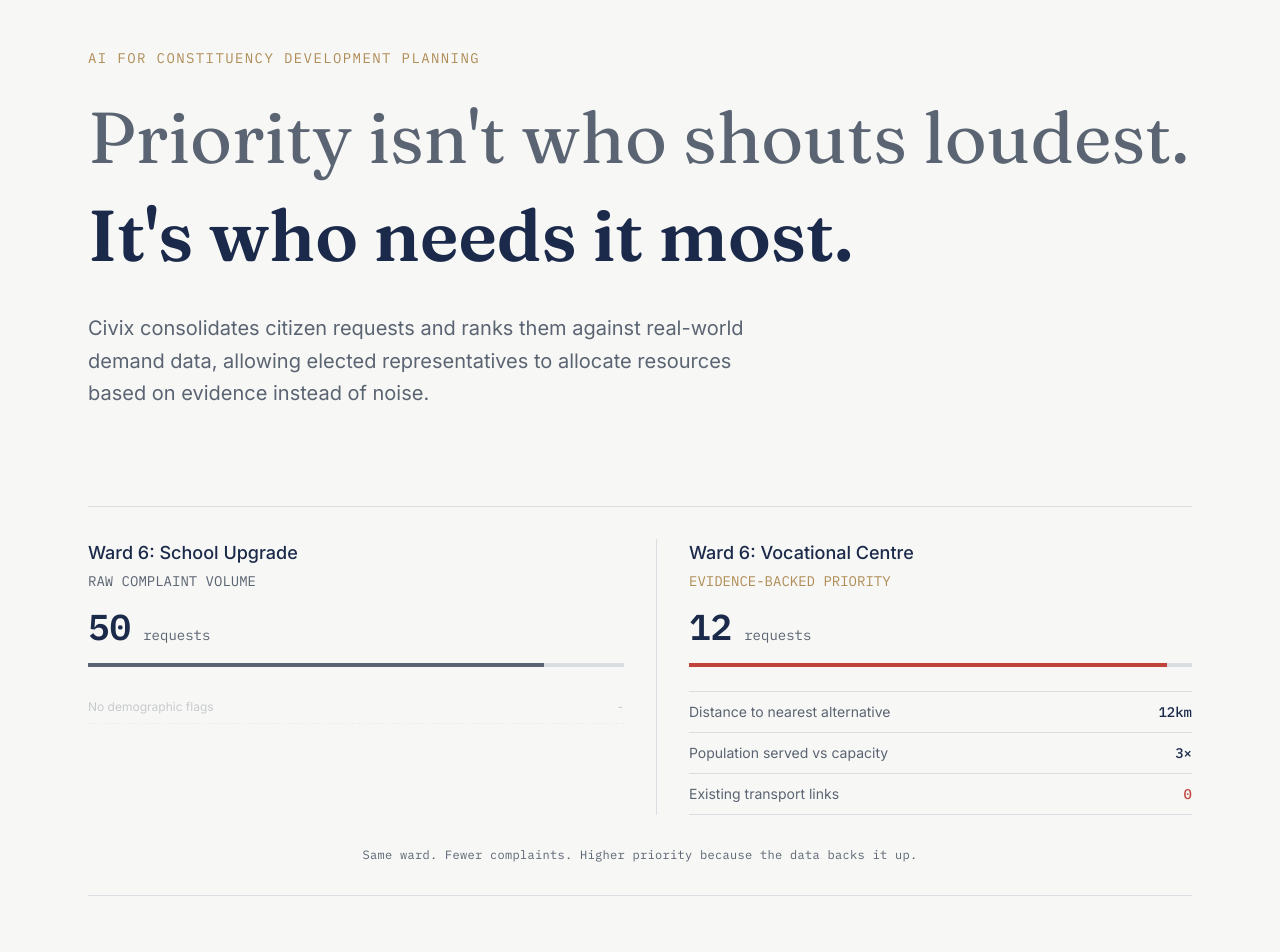
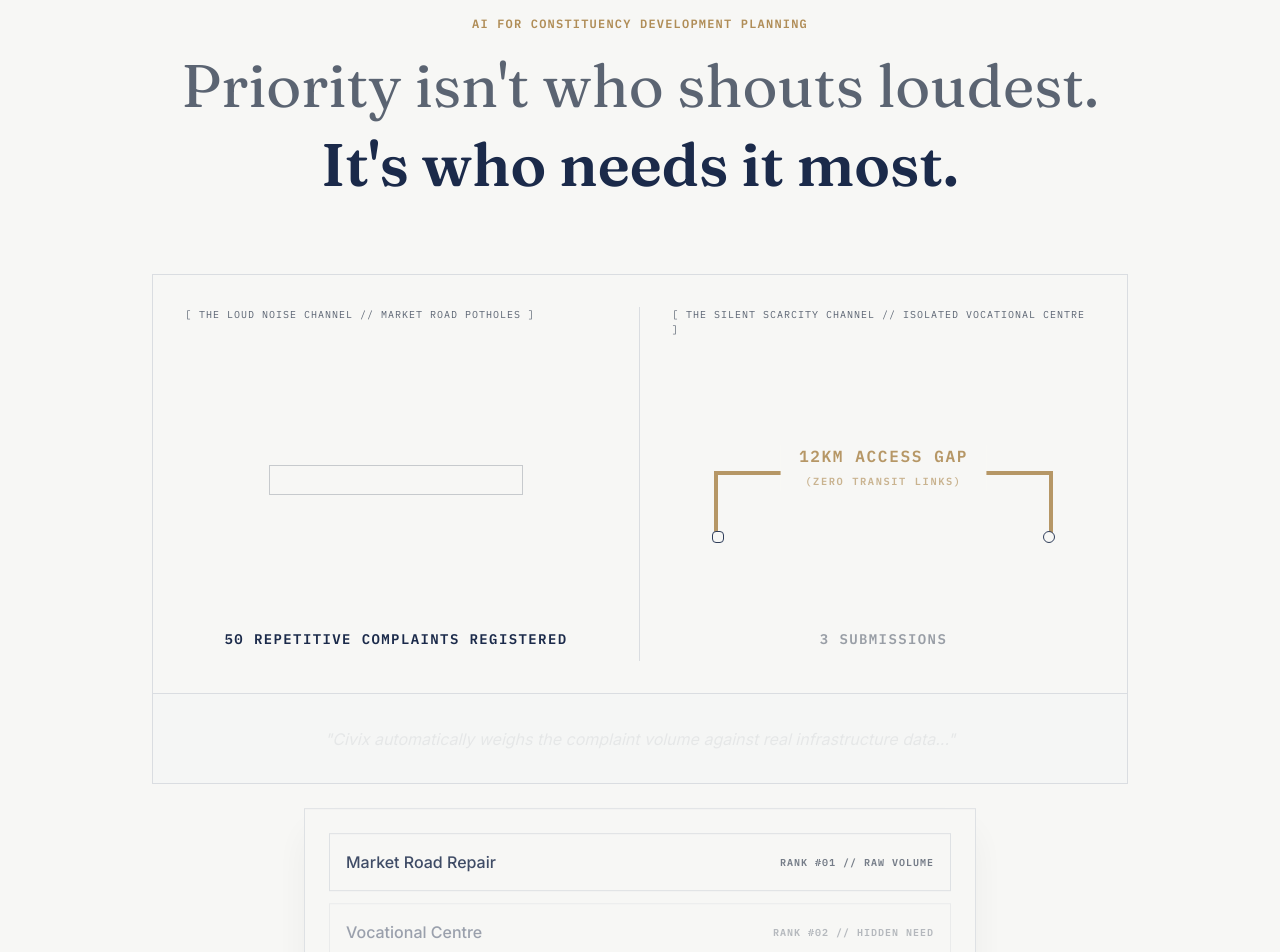
Before and after one commit to soumya-narang/Code-for-community, a React (Vite) app: page / in a window 1280 px wide. Shown: the part 80-1032 px from the top of the page. Built offline with nearby package versions, Linux system fonts and the light colour scheme.

Commit message:
feat: implement animated visual simulation hero and demo labels

```diff
--- a/src/components/CivixLogo.tsx
+++ b/src/components/CivixLogo.tsx
@@ -31,7 +31,7 @@ export const CivixLogo = ({ className = "h-12 w-auto", ...props }: React.SVGProp
           strokeWidth="2.5"
           strokeLinecap="round"
         />
-        {/* The Seal — Data-driven alignment point (the 'i' dot) */}
+        {/* The Seal - Data-driven alignment point (the 'i' dot) */}
         <circle
           cx="28"
           cy="9"
--- a/src/components/home/Hero.tsx
+++ b/src/components/home/Hero.tsx
@@ -1,156 +1,253 @@
-import React from 'react';
-import { motion } from 'framer-motion';
+import React, { useState, useEffect } from 'react';
+import { motion, AnimatePresence } from 'framer-motion';
+
+type Stage = 'conflict' | 'scanner' | 'evidence';
 
 const Hero: React.FC = () => {
+  const [stage, setStage] = useState<Stage>('conflict');
+  const [count, setCount] = useState(0);
+  const [isSorted, setIsSorted] = useState(false);
+  const [fadeOpacity, setFadeOpacity] = useState(1);
+
+  // Master Simulation Loop
+  useEffect(() => {
+    let timers: NodeJS.Timeout[] = [];
+
+    const runLoop = () => {
+      setFadeOpacity(1);
+      setStage('conflict');
+
+      timers.push(setTimeout(() => {
+        setStage('scanner');
+      }, 4000));
+
+      timers.push(setTimeout(() => {
+        setStage('evidence');
+        setIsSorted(false);
+        timers.push(setTimeout(() => setIsSorted(true), 800));
+      }, 6000));
+
+      timers.push(setTimeout(() => {
+        setFadeOpacity(0);
+      }, 9500));
+
+      timers.push(setTimeout(() => {
+        runLoop();
+      }, 10000));
+    };
+
+    runLoop();
+
+    return () => {
+      timers.forEach(t => clearTimeout(t));
+    };
+  }, []);
+
+  // Rapid Count Animation during Conflict Stage
+  useEffect(() => {
+    let interval: NodeJS.Timeout;
+    if (stage === 'conflict') {
+      setCount(0);
+      let c = 0;
+      interval = setInterval(() => {
+        c++;
+        if (c <= 50) {
+          setCount(c);
+        } else {
+          clearInterval(interval);
+        }
+      }, 40); // Counts to 50 in 2s
+    } else {
+      setCount(50);
+    }
+    return () => clearInterval(interval);
+  }, [stage]);
+
+  const springProps = { type: 'spring', stiffness: 200, damping: 25 };
+
   return (
-    <section className="min-h-screen pt-32 pb-20 px-6 flex flex-col justify-center max-w-6xl mx-auto">
+    <section className="min-h-screen pt-24 pb-48 px-6 flex flex-col justify-center max-w-5xl mx-auto overflow-visible relative">
 
-      <div className="mb-16 md:mb-24">
-        <motion.p
-          className="font-mono text-xs md:text-sm uppercase tracking-widest text-seal mb-6"
-          initial={{ opacity: 0, y: 10 }}
-          animate={{ opacity: 1, y: 0 }}
-          transition={{ duration: 0.5, delay: 0.1 }}
-        >
+      {/* Intro Headline */}
+      <div className="mb-12 text-center relative z-20">
+        <p className="font-mono text-xs font-bold uppercase tracking-widest text-[var(--seal)] mb-4">
           AI for Constituency Development Planning
-        </motion.p>
-
-        <motion.h1
-          className="font-display text-4xl md:text-6xl lg:text-7xl leading-tight md:leading-tight mb-8"
-          initial={{ opacity: 0, y: 20 }}
-          animate={{ opacity: 1, y: 0 }}
-          transition={{ duration: 0.6, delay: 0.2 }}
-        >
+        </p>
+        <h1 className="font-display text-4xl md:text-5xl lg:text-6xl leading-tight mb-6">
           <span className="block text-slate font-normal">Priority isn't who shouts loudest.</span>
-          <span className="block text-ink font-semibold mt-2">It's who needs it most.</span>
-        </motion.h1>
-
-        <motion.p
-          className="font-sans text-lg md:text-xl text-slate max-w-2xl leading-relaxed"
-          initial={{ opacity: 0, y: 20 }}
-          animate={{ opacity: 1, y: 0 }}
-          transition={{ duration: 0.6, delay: 0.3 }}
-        >
-          Civix consolidates citizen requests and ranks them against real-world demand data, allowing elected representatives to allocate resources based on evidence instead of noise.
-        </motion.p>
+          <span className="block text-ink font-semibold mt-1">It's who needs it most.</span>
+        </h1>
       </div>
 
-      {/* Signature Element: The Balance Visualization */}
       <motion.div
-        className="w-full border-t border-b border-line py-8"
-        initial={{ opacity: 0 }}
-        animate={{ opacity: 1 }}
-        transition={{ duration: 0.8, delay: 0.6 }}
+        animate={{ opacity: fadeOpacity }}
+        transition={{ duration: 0.4 }}
+        className="flex flex-col relative w-full border border-line bg-paper"
       >
-        <div className="grid grid-cols-1 md:grid-cols-2 gap-12 md:gap-8">
 
-          {/* Left Side: Volume-driven */}
-          <div className="flex flex-col">
-            <div className="mb-4">
-              <h3 className="font-sans font-medium text-ink text-lg">Ward 6: School Upgrade</h3>
-              <p className="font-mono text-slate text-sm mt-1">RAW COMPLAINT VOLUME</p>
-            </div>
+        {/* Visual Layout Grid */}
+        <div className="relative grid grid-cols-1 lg:grid-cols-2 p-6 md:p-8 min-h-[400px] overflow-hidden">
 
-            <div className="flex items-baseline gap-3 mb-4">
-              <span className="font-mono text-4xl font-semibold text-ink">50</span>
-              <span className="font-mono text-sm text-slate">requests</span>
-            </div>
+           {/* Stage 2: The Civix Scanner Line */}
+           <AnimatePresence>
+              {stage === 'scanner' && (
+                <motion.div
+                   initial={{ top: '0%' }}
+                   animate={{ top: '100%' }}
+                   transition={{ duration: 2, ease: 'linear' }}
+                   className="absolute left-0 right-0 h-[2px] z-50 pointer-events-none"
+                   style={{ backgroundColor: 'var(--seal)', boxShadow: '0 0 20px 2px var(--seal)' }}
+                />
+              )}
+           </AnimatePresence>
 
-            <div className="h-1 bg-line w-full rounded-none overflow-hidden relative">
-              <motion.div
-                className="absolute top-0 left-0 bottom-0 bg-slate"
-                initial={{ width: 0 }}
-                animate={{ width: '85%' }}
-                transition={{ duration: 1, delay: 1, ease: 'easeOut' }}
-              />
-            </div>
+           {/* LEFT SIDE: The Loud Noise Channel */}
+           <div className="flex flex-col lg:border-r border-line lg:pr-8 pb-10 lg:pb-0">
+              <p className="font-mono text-[10px] text-slate uppercase tracking-widest mb-10 text-center lg:text-left">
+                [ THE LOUD NOISE CHANNEL // MARKET ROAD POTHOLES ]
+              </p>
 
-            {/* Empty space to match the right side's data annotations height */}
-            <div className="mt-6 flex flex-col gap-2 opacity-30 pointer-events-none">
-              <div className="flex justify-between items-center py-2 border-b border-dashed border-line">
-                <span className="font-sans text-xs">No demographic flags</span>
-                <span className="font-mono text-xs">-</span>
+              <div className="flex-1 flex flex-col items-center justify-center relative min-h-[220px]">
+                 <motion.div
+                    layout
+                    animate={{
+                      height: (stage === 'scanner' || stage === 'evidence') ? 30 : 200,
+                      opacity: (stage === 'scanner' || stage === 'evidence') ? 0.3 : 1,
+                      width: (stage === 'scanner' || stage === 'evidence') ? '60%' : '20%',
+                    }}
+                    transition={springProps}
+                    className="border flex items-end justify-center overflow-hidden self-center border-slate"
+                 >
+                    <div className="w-full h-full flex flex-col-reverse gap-[1px] p-[1px] opacity-70">
+                      {Array.from({ length: 50 }).map((_, i) => (
+                        <motion.div
+                          key={i}
+                          initial={{ opacity: 0 }}
+                          animate={{ opacity: i < count ? 1 : 0 }}
+                          transition={{ duration: 0 }}
+                          className="w-full flex-1 bg-slate"
+                        />
+                      ))}
+                    </div>
+                 </motion.div>
               </div>
-            </div>
-          </div>
 
-          {/* Right Side: Evidence-driven */}
-          <div className="flex flex-col md:border-l md:border-line md:pl-8 relative">
-            <div className="mb-4">
-              <h3 className="font-sans font-medium text-ink text-lg">Ward 6: Vocational Centre</h3>
-              <p className="font-mono text-seal text-sm mt-1">EVIDENCE-BACKED PRIORITY</p>
-            </div>
+              <div className="mt-8 text-center h-8">
+                 <p className="font-mono text-[11px] lg:text-sm text-ink font-bold uppercase tracking-widest transition-colors duration-300">
+                   {count} REPETITIVE COMPLAINTS REGISTERED
+                 </p>
+              </div>
+           </div>
 
-            <div className="flex items-baseline gap-3 mb-4">
-              <span className="font-mono text-4xl font-semibold text-ink">12</span>
-              <span className="font-mono text-sm text-slate">requests</span>
-            </div>
+           {/* RIGHT SIDE: The Silent Scarcity Channel */}
+           <div className="flex flex-col lg:pl-8 pt-10 lg:pt-0 border-t lg:border-t-0 border-line">
+              <p className="font-mono text-[10px] text-slate uppercase tracking-widest mb-10 text-center lg:text-left">
+                [ THE SILENT SCARCITY CHANNEL // ISOLATED VOCATIONAL CENTRE ]
+              </p>
 
-            <div className="h-1 bg-line w-full rounded-none overflow-hidden relative mb-6">
-              {/* The base volume bar (small) */}
-              <motion.div
-                className="absolute top-0 left-0 bottom-0 bg-slate"
-                initial={{ width: 0 }}
-                animate={{ width: '20%' }}
-                transition={{ duration: 1, delay: 1, ease: 'easeOut' }}
-              />
-              {/* The evidence boost bar that overtakes the left side */}
-              <motion.div
-                className="absolute top-0 left-0 bottom-0 bg-signal"
-                initial={{ width: '20%' }}
-                animate={{ width: '95%' }}
-                transition={{ duration: 1.5, delay: 2.2, ease: 'easeOut' }}
-                style={{ originX: 0 }}
-              />
-            </div>
+              <div className="flex-1 flex flex-col items-center justify-center relative min-h-[220px]">
+                 {/* The Vector Bracket */}
+                 <motion.div
+                    layout
+                    animate={{
+                       borderColor: (stage === 'scanner' || stage === 'evidence') ? 'var(--seal)' : 'var(--slate)',
+                       borderTopWidth: (stage === 'scanner' || stage === 'evidence') ? '4px' : '2px',
+                       borderLeftWidth: (stage === 'scanner' || stage === 'evidence') ? '4px' : '2px',
+                       borderRightWidth: (stage === 'scanner' || stage === 'evidence') ? '4px' : '2px',
+                    }}
+                    transition={springProps}
+                    className="w-[80%] h-16 opacity-90 flex items-start justify-center pt-2 relative mt-8"
+                    style={{ borderTopStyle: 'solid', borderLeftStyle: 'solid', borderRightStyle: 'solid' }}
+                 >
+                    <div className="absolute -left-1.5 -bottom-2 w-3 h-3 bg-paper border border-ink rounded-sm" />
+                    <div className="absolute -right-1.5 -bottom-2 w-3 h-3 bg-paper border border-ink rounded-full" />
 
-            <div className="flex flex-col gap-0 border-t border-line">
-              <motion.div
-                className="flex justify-between items-center py-2.5 border-b border-line"
-                initial={{ opacity: 0, x: -10 }}
-                animate={{ opacity: 1, x: 0 }}
-                transition={{ duration: 0.5, delay: 1.5 }}
-              >
-                <span className="font-sans text-sm text-slate">Distance to nearest alternative</span>
-                <span className="font-mono text-sm text-ink font-medium">12km</span>
-              </motion.div>
+                    <motion.span
+                      animate={{
+                         scale: (stage === 'scanner' || stage === 'evidence') ? 1.15 : 1,
+                         color: (stage === 'scanner' || stage === 'evidence') ? 'var(--seal)' : 'var(--ink)',
+                         y: (stage === 'scanner' || stage === 'evidence') ? -35 : -25
+                      }}
+                      transition={springProps}
+                      className="absolute font-mono text-[11px] lg:text-sm font-bold tracking-widest uppercase bg-paper px-4 whitespace-nowrap text-center inline-block"
+                    >
+                      12km ACCESS GAP<br/>
+                      <span className="text-[9px] opacity-70">(ZERO TRANSIT LINKS)</span>
+                    </motion.span>
+                 </motion.div>
+              </div>
 
-              <motion.div
-                className="flex justify-between items-center py-2.5 border-b border-line"
-                initial={{ opacity: 0, x: -10 }}
-                animate={{ opacity: 1, x: 0 }}
-                transition={{ duration: 0.5, delay: 1.7 }}
-              >
-                <span className="font-sans text-sm text-slate">Population served vs capacity</span>
-                <span className="font-mono text-sm text-ink font-medium">3&times;</span>
-              </motion.div>
-
-              <motion.div
-                className="flex justify-between items-center py-2.5 border-b border-line"
-                initial={{ opacity: 0, x: -10 }}
-                animate={{ opacity: 1, x: 0 }}
-                transition={{ duration: 0.5, delay: 1.9 }}
-              >
-                <span className="font-sans text-sm text-slate">Existing transport links</span>
-                <span className="font-mono text-sm text-signal font-medium">0</span>
-              </motion.div>
-            </div>
-          </div>
-
+              <div className="mt-8 text-center h-8">
+                 <p className="font-mono text-[11px] lg:text-sm text-slate font-bold uppercase tracking-widest opacity-60">
+                   3 SUBMISSIONS
+                 </p>
+              </div>
+           </div>
         </div>
 
-        <motion.div
-          className="mt-8 text-center"
-          initial={{ opacity: 0 }}
-          animate={{ opacity: 1 }}
-          transition={{ duration: 0.5, delay: 3 }}
-        >
-          <p className="font-mono text-xs text-slate tracking-wide">
-            Same ward. Fewer complaints. Higher priority because the data backs it up.
-          </p>
-        </motion.div>
+        {/* Dynamic Subtitle Axis */}
+        <div className="min-h-[90px] flex items-center justify-center text-center px-6 md:px-12 w-full border-t border-line py-6 bg-line/5 relative overflow-hidden">
+           <AnimatePresence mode="wait">
+              {stage === 'conflict' && (
+                <motion.p key="1" initial={{ opacity: 0, y: 5 }} animate={{ opacity: 1, y: 0 }} exit={{ opacity: 0 }} className="font-sans text-slate text-sm lg:text-base italic max-w-2xl">
+                  "Traditional systems prioritize the market road because 50 people shouted loudly over a minor annoyance."
+                </motion.p>
+              )}
+              {stage === 'scanner' && (
+                <motion.p key="2" initial={{ opacity: 0, y: 5 }} animate={{ opacity: 1, y: 0 }} exit={{ opacity: 0 }} className="font-sans text-slate text-sm lg:text-base italic max-w-2xl">
+                  "Civix automatically weighs the complaint volume against real infrastructure data..."
+                </motion.p>
+              )}
+              {stage === 'evidence' && (
+                <motion.p key="3" initial={{ opacity: 0, y: 5 }} animate={{ opacity: 1, y: 0 }} exit={{ opacity: 0 }} className="font-mono text-[var(--ink)] text-[11px] lg:text-xs leading-relaxed border-l-2 border-[var(--seal)] pl-4 text-left max-w-3xl">
+                  RESULT: Vocational Centre takes <span className="font-bold text-[var(--seal)]">Priority #01</span> because a <span className="font-bold text-[var(--seal)]">12km isolation gap</span> outweighs 50 minor complaints.
+                </motion.p>
+              )}
+           </AnimatePresence>
+        </div>
+
+        {/* Mini Ledger Array (Stage 3 Slide-Open) */}
+        <div className="w-full absolute bottom-0 left-0 right-0 z-20 flex justify-center translate-y-[calc(100%+2rem)]">
+           <AnimatePresence>
+              {stage === 'evidence' && (
+                 <motion.div
+                    initial={{ opacity: 0, y: -40 }}
+                    animate={{ opacity: 1, y: 0 }}
+                    exit={{ opacity: 0, scale: 0.98, y: -20 }}
+                    transition={springProps}
+                    className="w-full max-w-2xl flex flex-col items-center"
+                 >
+                    <div className="w-full flex flex-col gap-3 border border-line bg-paper p-5 md:p-6 shadow-[0_20px_40px_rgba(0,0,0,0.05)]">
+                       {isSorted ? (
+                          <>
+                             <motion.div layout key="clinic" transition={springProps} className="w-full border border-[var(--seal)] bg-[var(--seal)]/5 p-4 flex flex-col md:flex-row justify-between md:items-center gap-2">
+                                <span className="font-sans text-ink font-semibold">Vocational Centre</span>
+                                <span className="font-mono text-[var(--seal)] font-bold tracking-widest text-[10px] uppercase">Rank #01 // Evidence Priority</span>
+                             </motion.div>
+                             <motion.div layout key="road" transition={springProps} className="w-full border border-line bg-paper p-4 flex flex-col md:flex-row justify-between md:items-center gap-2 opacity-50">
+                                <span className="font-sans text-ink font-medium">Market Road Repair</span>
+                                <span className="font-mono text-slate font-bold tracking-widest text-[10px] uppercase">Rank #02 // Deferred</span>
+                             </motion.div>
+                          </>
+                       ) : (
+                          <>
+                             <motion.div layout key="road" transition={springProps} className="w-full border border-line bg-paper p-4 flex flex-col md:flex-row justify-between md:items-center gap-2">
+                                <span className="font-sans text-ink font-medium">Market Road Repair</span>
+                                <span className="font-mono text-slate font-bold tracking-widest text-[10px] uppercase">Rank #01 // Raw Volume</span>
+                             </motion.div>
+                             <motion.div layout key="clinic" transition={springProps} className="w-full border border-line bg-paper p-4 flex flex-col md:flex-row justify-between md:items-center gap-2 opacity-50">
+                                <span className="font-sans text-ink font-medium">Vocational Centre</span>
+                                <span className="font-mono text-slate font-bold tracking-widest text-[10px] uppercase">Rank #02 // Hidden Need</span>
+                             </motion.div>
+                          </>
+                       )}
+                    </div>
+                 </motion.div>
+              )}
+           </AnimatePresence>
+        </div>
+
       </motion.div>
-
     </section>
   );
 };
--- a/src/components/home/ScoringEngine.tsx
+++ b/src/components/home/ScoringEngine.tsx
@@ -20,6 +20,9 @@ const ScoringEngine: React.FC = () => {
         </h2>
       </div>
 
+      <div className="mb-3">
+        <span className="font-mono text-[10px] text-seal uppercase tracking-widest opacity-80">Demo :</span>
+      </div>
       <div className="border border-line bg-paper">
         {/* Header row */}
         <div className="p-6 md:p-8 border-b border-line flex flex-col md:flex-row md:justify-between md:items-end gap-4">
--- a/src/pages/Track.tsx
+++ b/src/pages/Track.tsx
@@ -134,13 +134,13 @@ const Track: React.FC = () => {
 
                     {/* Multi-Stage Lifecycle Timeline */}
                     <div className="flex flex-wrap items-center gap-0 mt-2">
-                      {/* Submitted — always active */}
+                      {/* Submitted - always active */}
                       <span className="font-mono text-[10px] uppercase tracking-widest px-3 py-1.5 border border-ink bg-ink text-paper">
                         Submitted
                       </span>
                       <span className="font-mono text-[10px] text-line mx-1 hidden sm:inline">→</span>
 
-                      {/* AI Evaluated — always active */}
+                      {/* AI Evaluated - always active */}
                       <span className="font-mono text-[10px] uppercase tracking-widest px-3 py-1.5 border border-ink bg-ink text-paper">
                         AI Evaluated
                       </span>
```
Also changed, not shown: src/components/home/Problem.tsx (+6 -3 lines), src/components/home/Solution.tsx (+7 -7 lines).
